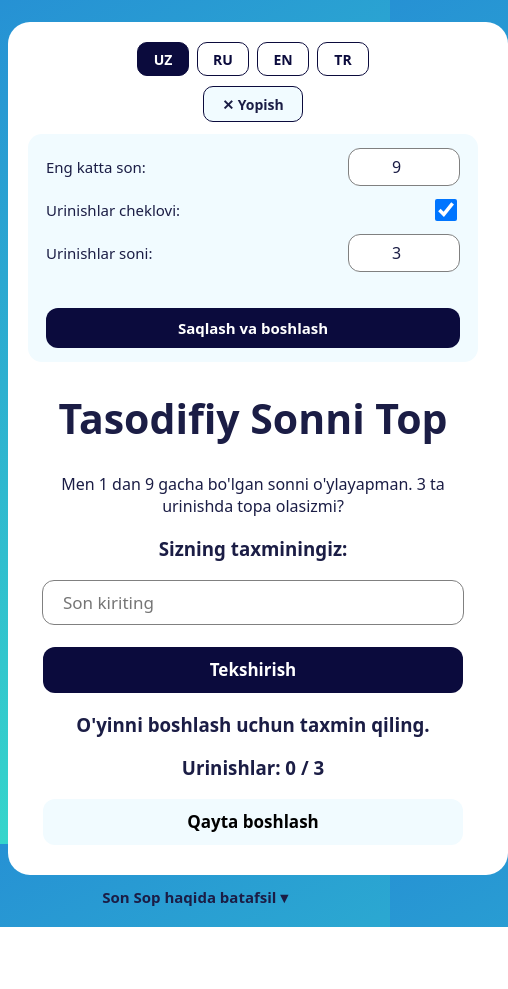
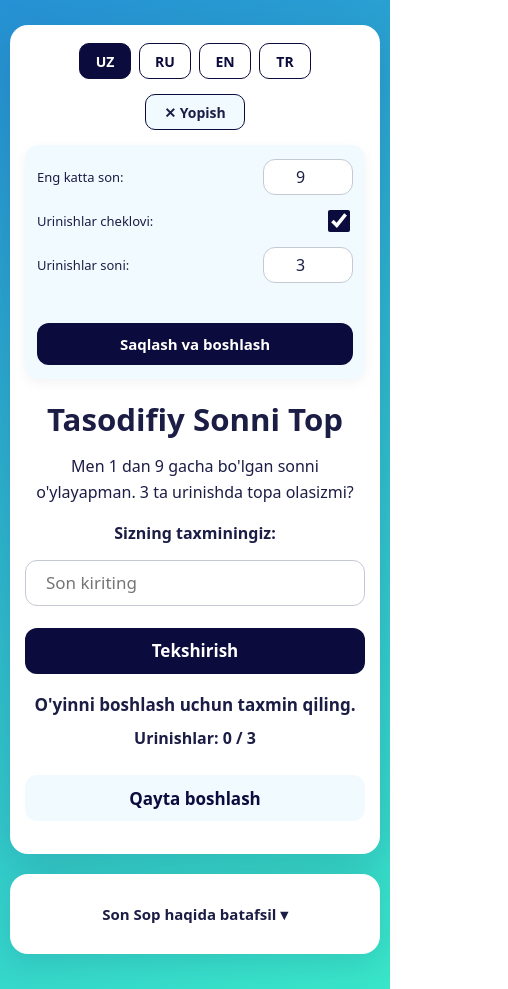
Before and after one commit to Miraziz1020/Son_top_game, a plain HTML site: page index.html in a window 390 px wide. Both pictures are taken after a click on the button "⚙ Sozlamalar". Shown: the whole page, 508 px wide, since content can reach past the window. Before the commit the page ends 927 px from the top, so only its background shows below. Drawn offline with Linux system fonts and the light colour scheme.

Commit message:
Add files via upload

```diff
--- a/style.css
+++ b/style.css
@@ -1,53 +1,93 @@
+/* ========================================
+   SON SOP - MODERN RESPONSIVE DESIGN
+   ======================================== */
+
+/* Global */
 * {
+    box-sizing: border-box;
     text-align: center;
-    font-family: system-ui, -apple-system, BlinkMacSystemFont, 'Segoe UI', Roboto, 'Open Sans', 'Helvetica Neue', sans-serif;
+    font-family: system-ui, -apple-system, BlinkMacSystemFont,
+        'Segoe UI', Roboto, 'Open Sans', 'Helvetica Neue', sans-serif;
     color: rgb(27, 29, 69);
 }
 
-.box1 {
-    background-color: white;
-    width: 500px;
-    min-height: 560px;
-    margin: auto;
-    border-radius: 22px;
-    margin-top: 6%;
-    padding-bottom: 10px;
+html {
+    scroll-behavior: smooth;
 }
 
 body {
-    background: linear-gradient(152deg, rgba(38, 145, 212, 1) 0%, rgba(57, 230, 201, 1) 100%);
+    background: linear-gradient(
+        152deg,
+        rgba(38, 145, 212, 1) 0%,
+        rgba(57, 230, 201, 1) 100%
+    );
+
     background-repeat: no-repeat;
     background-attachment: fixed;
     min-height: 100vh;
+    margin: 0;
+    padding: 25px 15px;
 }
 
-h1 {
-    font-size: 41px;
-    color: rgb(27, 29, 69);
+/* Main Container */
+.box1 {
+    background-color: white;
+    width: 100%;
+    max-width: 500px;
+    min-height: 560px;
+    margin: 4% auto 30px;
+    border-radius: 22px;
+    padding-bottom: 15px;
+    box-shadow: 0 15px 45px rgba(11, 11, 61, 0.15);
 }
 
 .box2 {
     padding: 4%;
-    width: 450px;
+    width: 100%;
 }
 
-/* Til tugmalari */
+/* Headings */
+h1 {
+    font-size: clamp(27px, 6vw, 41px);
+    color: rgb(27, 29, 69);
+    margin: 22px 0 15px;
+    line-height: 1.2;
+    overflow-wrap: anywhere;
+}
+
+h3 {
+    font-size: 18px;
+    color: rgb(27, 29, 69);
+}
+
+p {
+    line-height: 1.6;
+}
+
+/* Language Buttons */
 .tillar {
     display: flex;
     justify-content: center;
     gap: 8px;
-    margin-bottom: 10px;
+    margin-bottom: 15px;
+    flex-wrap: wrap;
 }
 
 .til {
     width: 52px;
-    height: 34px;
+    height: 36px;
     border-radius: 10px;
     border: 1px solid rgb(11, 11, 61);
     background: white;
     color: rgb(11, 11, 61);
     font-size: 14px;
     font-weight: 700;
+    transition: 0.2s ease;
+}
+
+.til:hover {
+    background: rgb(230, 243, 255);
+    transform: translateY(-2px);
 }
 
 .til.aktiv {
@@ -55,22 +95,29 @@ h1 {
     color: white;
 }
 
-/* Sozlamalar */
+/* Settings Button */
 .sozBTN {
-    height: 36px;
+    min-height: 36px;
     padding: 0 18px;
     border-radius: 10px;
     border: 1px solid rgb(11, 11, 61);
     background: rgb(241, 251, 255);
     font-size: 14px;
     font-weight: 700;
+    transition: 0.2s ease;
 }
 
+.sozBTN:hover {
+    background: rgb(220, 243, 255);
+}
+
+/* Settings Panel */
 .sozlamalar {
     background: rgb(241, 251, 255);
     border-radius: 14px;
-    padding: 14px 18px;
-    margin: 12px 0;
+    padding: 16px 18px;
+    margin: 15px 0;
+    box-shadow: 0 4px 12px rgba(11, 11, 61, 0.05);
 }
 
 .yashirin {
@@ -81,12 +128,14 @@ h1 {
     display: flex;
     justify-content: space-between;
     align-items: center;
-    margin-bottom: 10px;
+    gap: 12px;
+    margin-bottom: 12px;
 }
 
 .qator label {
     text-align: left;
     font-size: 15px;
+    font-weight: 500;
 }
 
 .sozlamalar input[type="number"] {
@@ -101,66 +150,250 @@ h1 {
 .sozlamalar input[type="checkbox"] {
     width: 22px;
     height: 22px;
+    accent-color: rgb(11, 11, 61);
 }
 
 .xato {
     color: #c0392b;
     min-height: 18px;
-    margin: 4px 0 8px;
+    margin: 5px 0 10px;
     font-size: 14px;
 }
 
+/* Save Button */
 .saqlashBTN {
     width: 100%;
-    height: 40px;
+    min-height: 42px;
     border-radius: 12px;
     border: 0;
     font-size: 15px;
     font-weight: 700;
     background: rgb(11, 11, 61);
     color: white;
+    transition: 0.2s ease;
 }
 
-/* O'yin */
+.saqlashBTN:hover {
+    background: rgb(30, 42, 110);
+}
+
+/* Game Input */
 input {
-    width: 380px;
+    width: 100%;
     max-width: 380px;
-    height: 43px;
+    height: 46px;
     border-radius: 12px;
-    border: 1px solid grey;
+    border: 1px solid #c5c9d4;
     font-size: 17px;
     text-align: left;
     padding: 0 20px;
+    outline: none;
+    background: white;
+    transition: 0.2s ease;
 }
 
-.tekshirishBTN {
-    width: 420px;
-    height: 46px;
+input:focus {
+    border-color: rgb(38, 145, 212);
+    box-shadow: 0 0 0 3px rgba(38, 145, 212, 0.13);
+}
+
+/* Game Buttons */
+.tekshirishBTN,
+.QaytaBTN {
+    width: 100%;
+    max-width: 420px;
+    min-height: 46px;
     border-radius: 12px;
     border: 0;
     font-size: 17px;
     font-weight: 700;
+    transition: 0.2s ease;
+    padding: 8px 14px;
+}
+
+.tekshirishBTN {
     background: rgb(11, 11, 61);
     color: white;
 }
 
-.QaytaBTN {
-    width: 420px;
-    height: 46px;
-    border-radius: 12px;
-    border: 0;
-    font-size: 17px;
-    font-weight: 700;
-    background: rgb(241, 251, 255);
-    color: rgb(0, 0, 0);
+.tekshirishBTN:hover {
+    background: rgb(30, 42, 110);
+    transform: translateY(-2px);
 }
 
+.QaytaBTN {
+    background: rgb(241, 251, 255);
+    color: rgb(11, 11, 61);
+    margin-top: 12px;
+}
+
+.QaytaBTN:hover {
+    background: rgb(220, 243, 255);
+    transform: translateY(-2px);
+}
+
+/* Buttons */
 button {
     cursor: pointer;
+    -webkit-tap-highlight-color: transparent;
+}
+
+button:active {
+    transform: scale(0.98);
 }
 
 button:disabled,
 input:disabled {
     opacity: 0.5;
     cursor: not-allowed;
+    transform: none;
 }
+
+/* Game Messages */
+#p {
+    line-height: 1.5;
+    overflow-wrap: anywhere;
+    font-size: 17px;
+    margin: 18px 0 10px;
+}
+
+#urinish {
+    font-size: 16px;
+    margin: 10px 0;
+}
+
+#tarix {
+    font-size: 14px;
+    color: #62677c;
+    overflow-wrap: anywhere;
+}
+
+/* SEO Content */
+.seo-content {
+    max-width: 800px;
+    margin: 35px auto;
+    padding: 25px;
+    border-radius: 18px;
+    background: white;
+    box-shadow: 0 10px 30px rgba(11, 11, 61, 0.10);
+}
+
+.seo-content h2 {
+    font-size: 21px;
+    color: rgb(27, 29, 69);
+    margin: 20px 0 10px;
+}
+
+.seo-content p {
+    font-size: 15px;
+    line-height: 1.8;
+    color: #555b70;
+    margin-bottom: 22px;
+}
+
+/* Accessibility */
+button:focus-visible,
+input:focus-visible {
+    outline: 3px solid rgba(38, 145, 212, 0.6);
+    outline-offset: 3px;
+}
+
+/* Mobile Phones */
+@media (max-width: 600px) {
+
+    body {
+        padding: 15px 10px;
+        background-attachment: scroll;
+    }
+
+    .box1 {
+        width: 100%;
+        max-width: 500px;
+        margin: 10px auto 20px;
+        min-height: auto;
+        border-radius: 18px;
+    }
+
+    .box2 {
+        width: 100%;
+        padding: 18px 15px;
+    }
+
+    h1 {
+        font-size: clamp(26px, 8vw, 34px);
+    }
+
+    h3 {
+        font-size: 16px;
+    }
+
+    input {
+        width: 100%;
+        max-width: 100%;
+    }
+
+    .tekshirishBTN,
+    .QaytaBTN {
+        width: 100%;
+        max-width: 100%;
+    }
+
+    .sozlamalar {
+        padding: 14px 12px;
+    }
+
+    .qator label {
+        font-size: 13px;
+    }
+
+    .seo-content {
+        padding: 18px;
+        margin: 20px auto;
+    }
+
+    .seo-content h2 {
+        font-size: 19px;
+    }
+
+    .seo-content p {
+        font-size: 14px;
+    }
+}
+
+/* Very Small Phones */
+@media (max-width: 350px) {
+
+    .box2 {
+        padding: 15px 10px;
+    }
+
+    .til {
+        width: 46px;
+        height: 33px;
+    }
+
+    .qator {
+        gap: 6px;
+    }
+
+    .qator label {
+        font-size: 12px;
+    }
+
+    .sozlamalar input[type="number"] {
+        width: 75px;
+        max-width: 75px;
+    }
+}
+
+/* Reduced Motion */
+@media (prefers-reduced-motion: reduce) {
+
+    *,
+    *::before,
+    *::after {
+        scroll-behavior: auto !important;
+        transition-duration: 0.01ms !important;
+        animation-duration: 0.01ms !important;
+    }
+}
```
